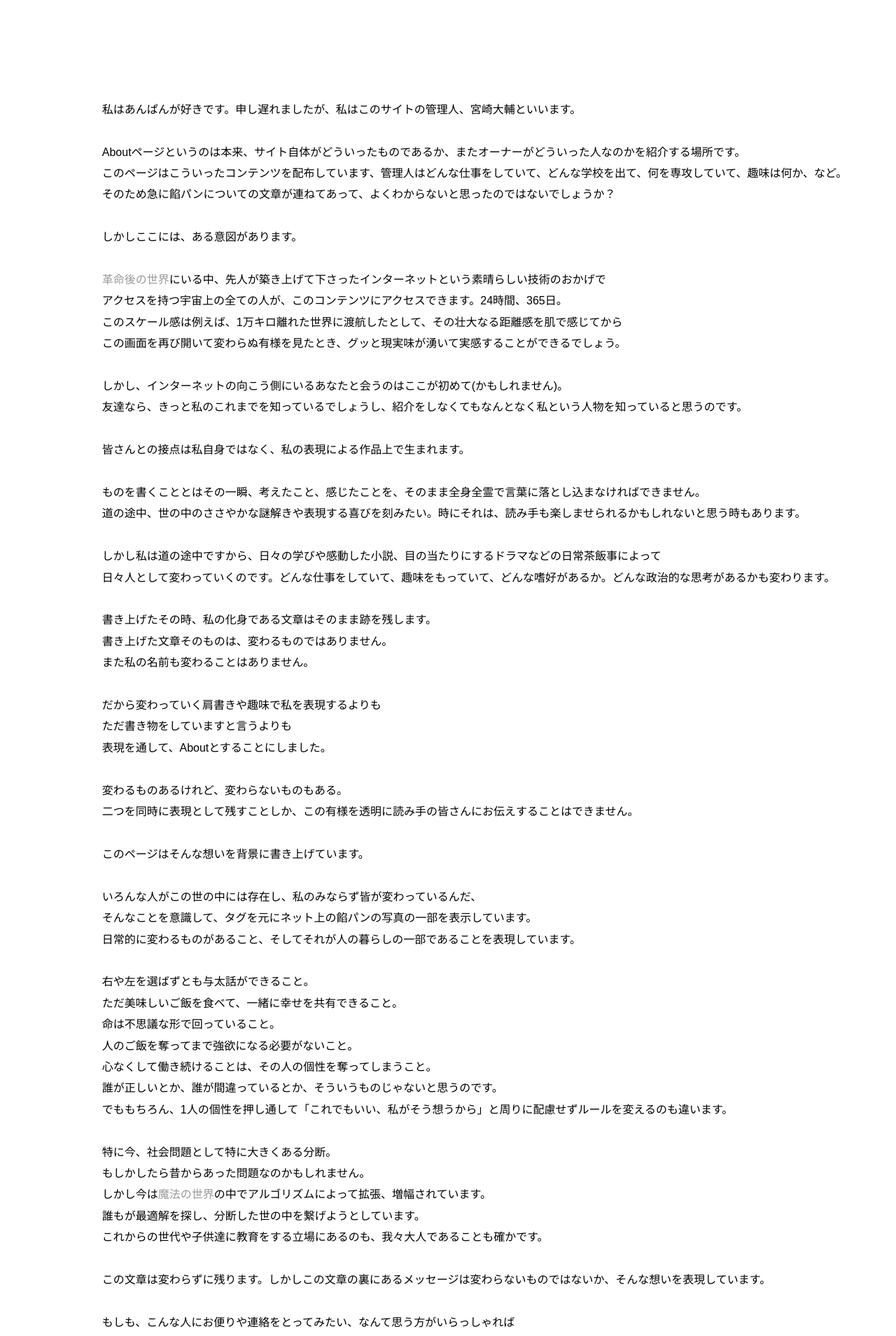
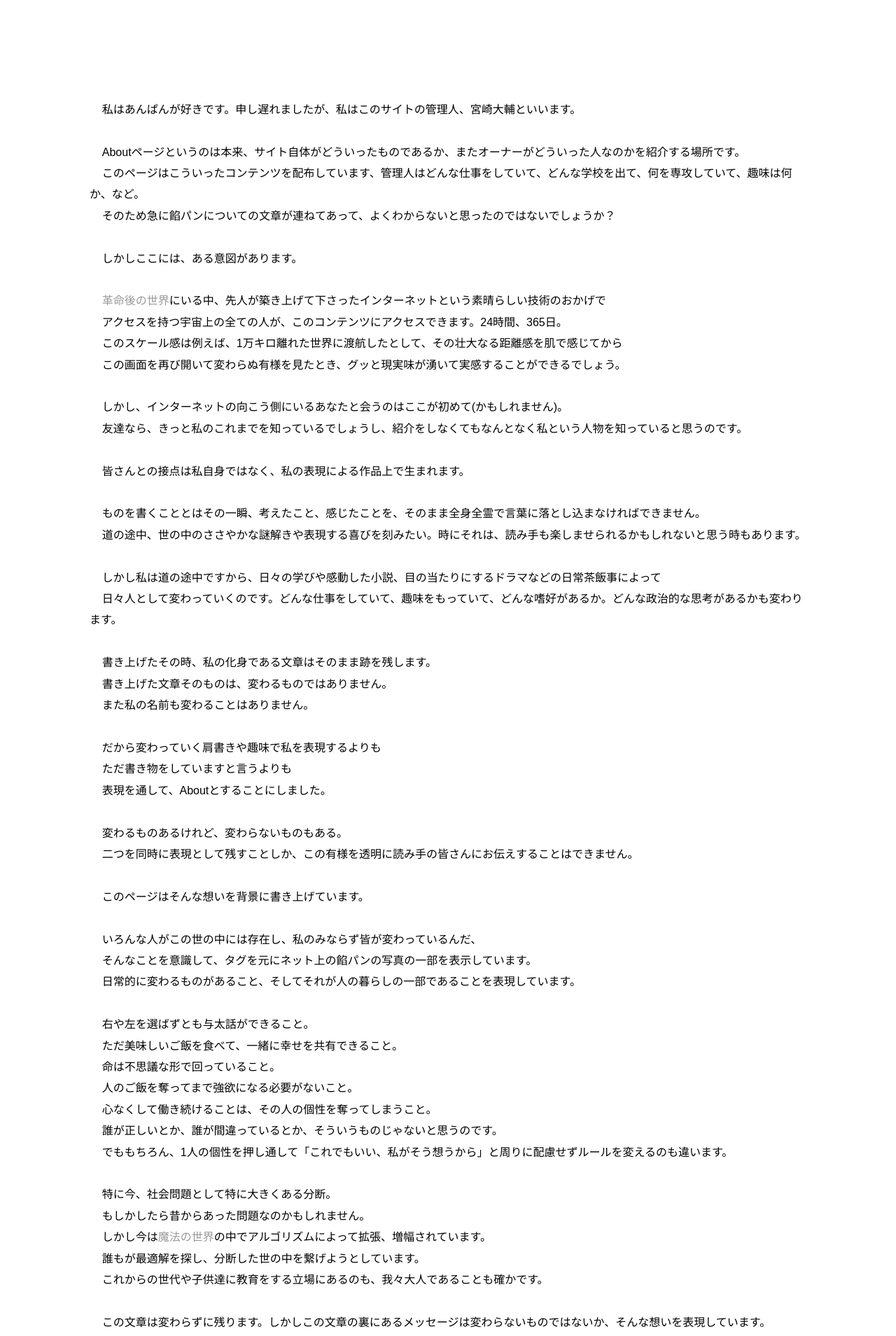
Before and after one commit to DaisukeMiyazaki/DaisukeMiyazaki.github.io, a Jekyll site: the page built from About.html, in a window 1280 px wide. Shown: the part 1743-3652 px from the top of the page at 70% size. Built offline with Jekyll 4.4.1, drawn with Linux system fonts in a browser that asks for light colours.

Commit message:
minor adjustment

```diff
--- a/css/main.css
+++ b/css/main.css
@@ -110,13 +110,13 @@ article.about-content{
     font-weight: 300;
     line-height: 1em;
     line-break: strict;
-    white-space: pre;
+    white-space: pre-wrap;
 }
 article.about-content-trick{
     font-size: 1em;
     font-weight: 300;
     line-height: 1.9em;
-    white-space: pre;
+    white-space: pre-wrap;
     word-wrap: normal;
 }
 
```
